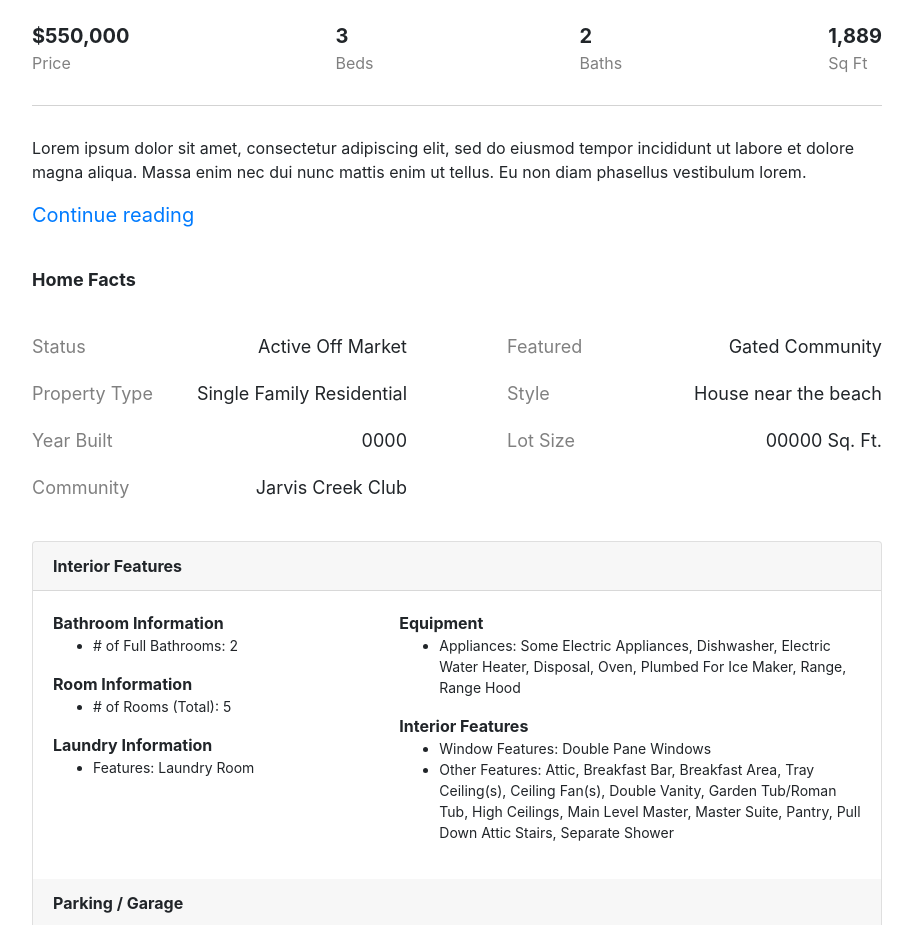
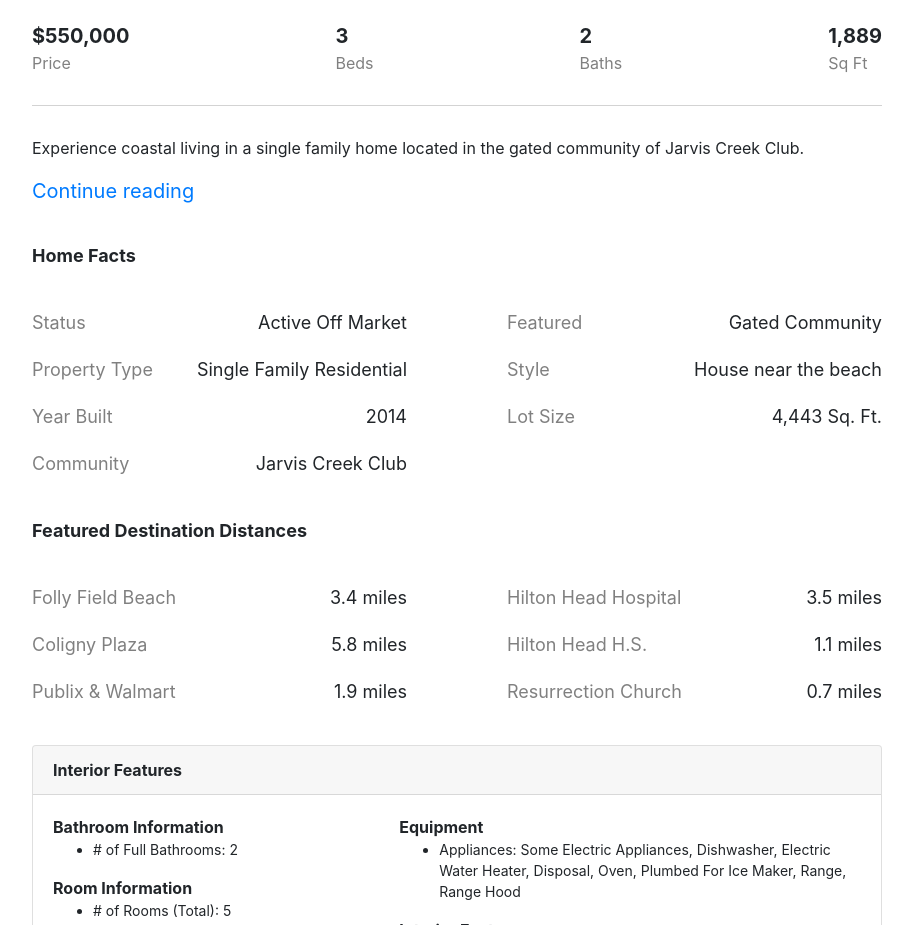
Before and after one commit to Norrismi/jarvis, a React (Create React App) app: page / in a window 1280 px wide. Shown: the part 743-1668 px from the top of the page, without its empty margins (183-1096 px from the left). Built offline with nearby package versions, Linux system fonts and the light colour scheme; no server answers.

Commit message:
changes node version

```diff
--- a/package.json
+++ b/package.json
@@ -1,6 +1,9 @@
 {
   "name": "jarvis",
   "version": "0.1.0",
+  "engines": {
+    "node": "12.16.3"
+  },
   "private": true,
   "dependencies": {
     "@firebase/firestore": "^2.3.0",
--- a/src/Components/home/Home.js
+++ b/src/Components/home/Home.js
@@ -1,7 +1,7 @@
 import React from 'react';
 import IntroPicsCarousel from '../carousel/IntroPicsCarousel'
 import Comps from '../comps/Comps'
-import CompsCarousel from '../carousel/compsCarousel/CompsCarousel'
+import IntroStats from '../introStats/IntroStats'
 import './home.css'
 import FormControl from '../contactForm/FormControl'
 
@@ -67,8 +67,8 @@ const Home = () => {
 
             <div className="home_paragraph-container">
                 <p>
-                    Lorem ipsum dolor sit amet, consectetur adipiscing elit, sed do eiusmod tempor incididunt ut labore et
-                    dolore magna aliqua. Massa enim nec dui nunc mattis enim ut tellus. Eu non diam phasellus vestibulum lorem.
+                Experience coastal living in a single family home located in the gated
+                    community of Jarvis Creek Club.
 
                 </p>
 
@@ -80,65 +80,18 @@ const Home = () => {
                 </p>
                 <div className="collapse" id="collapseExample">
                     <div>
-                    Aliquam faucibus purus in massa tempor nec feugiat nisl. Iaculis urna id volutpat lacus laoreet. Sed enim ut sem
-                    viverra aliquet eget sit. Massa id neque aliquam vestibulum morbi. Convallis posuere morbi leo urna. Molestie at
-                    elementum eu facilisis sed odio morbi. Tempus iaculis urna id volutpat. Sit amet porttitor eget dolor morbi non.
-                    Dolor sed viverra ipsum nunc aliquet bibendum. Laoreet id donec ultrices tincidunt arcu non sodales neque. Fermentum
-                    odio eu feugiat pretium. Sit amet consectetur adipiscing elit pellentesque habitant morbi.
+                     This home offers brightness with a large spacious
+                    living area accented with plantation shutters. Hardwood floors and stairway enhance the
+                    homes many features. Tiled kitchen floor with granite countertops and designer
+                    appliances round out this open concept main level. Upstairs includes 3 BD, Master BD
+                    w/ensuite &amp; walk-in closet. Two covered decks &amp; patio overlook pond w/fountain for
+                    your relaxation. Extensive landscape surrounding the home makes it a must see.
                     </div>
                 </div>
 
             </div>
 
-            <div className="home_stat-container-two">
-                    <div className="home_stat-title">
-                        <b>Home Facts</b>
-                    </div>
-                    <div className="stat-two-row">
-                        <div className="stat-column">
-
-                            <div className="status">
-                                <div id='stat_name'>Status</div>
-                                <div>Active Off Market</div>
-
-                            </div>
-                            <div className="prop-type">
-                                <div id='stat_name'>Property Type</div>
-                                <div>Single Family Residential</div>
-
-                            </div>
-                            <div className="year-built">
-                                <div id='stat_name'>Year Built</div>
-                                <div>0000</div>
-
-                            </div>
-                            <div className="community">
-                                <div id='stat_name'>Community</div>
-                                <div>Jarvis Creek Club</div>
-
-                            </div>
-                        </div>
-                        <div className="stat-column">
-
-                            <div className="hoa">
-                                <div id='stat_name'>Featured</div>
-                                <div>Gated Community</div>
-
-                            </div>
-                            <div className="style">
-                                <div id='stat_name'>Style</div>
-                                <div>House near the beach</div>
-
-                            </div>
-                            <div className="lot-size">
-                                <div id='stat_name'>Lot Size</div>
-                                <div>00000 Sq. Ft.</div>
-
-                            </div>
-                        </div>
-                    </div>
-            </div>
-
+            <IntroStats/>
 
             <div className="card home_card">
                 <div className="card-header" id='card-title'>
@@ -313,7 +266,6 @@ const Home = () => {
                 </div>
             </div>
             <Comps/>
-            {/* <CompsCarousel/> */}
             <FormControl/>
 
         </div>
--- /dev/null
+++ b/src/Components/introStats/IntroStats.js
@@ -0,0 +1,100 @@
+import React from 'react';
+
+const IntroStats = () => {
+    return (
+        <div className="home_stat-container-two">
+            <div className="home_stat-title">
+                <b>Home Facts</b>
+            </div>
+            <div className="stat-two-row">
+                <div className="stat-column">
+
+                    <div className="status">
+                        <div id='stat_name'>Status</div>
+                        <div>Active Off Market</div>
+
+                    </div>
+                    <div className="prop-type">
+                        <div id='stat_name'>Property Type</div>
+                        <div>Single Family Residential</div>
+
+                    </div>
+                    <div className="year-built">
+                        <div id='stat_name'>Year Built</div>
+                        <div>2014</div>
+
+                    </div>
+                    <div className="community">
+                        <div id='stat_name'>Community</div>
+                        <div>Jarvis Creek Club</div>
+
+                    </div>
+                </div>
+                <div className="stat-column">
+
+                    <div className="hoa">
+                        <div id='stat_name'>Featured</div>
+                        <div>Gated Community</div>
+
+                    </div>
+                    <div className="style">
+                        <div id='stat_name'>Style</div>
+                        <div>House near the beach</div>
+
+                    </div>
+                    <div className="lot-size">
+                        <div id='stat_name'>Lot Size</div>
+                        <div>4,443 Sq. Ft.</div>
+
+                    </div>
+                </div>
+            </div>
+
+            <div className="home_stat-title">
+                <b>Featured Destination Distances</b>
+            </div>
+            <div className="stat-two-row">
+                <div className="stat-column">
+
+                    <div className="prop-type">
+                        <div id='stat_name'>Folly Field Beach</div>
+                        <div>3.4 miles</div>
+
+                    </div>
+                    <div className="year-built">
+                        <div id='stat_name'>Coligny Plaza</div>
+                        <div>5.8 miles</div>
+
+                    </div>
+                    <div className="status">
+                        <div id='stat_name'>Publix & Walmart</div>
+                        <div>1.9 miles</div>
+
+                    </div>
+
+                </div>
+                <div className="stat-column">
+
+                    <div className="hoa">
+                        <div id='stat_name'>Hilton Head Hospital</div>
+                        <div>3.5 miles</div>
+
+                    </div>
+                    <div className="style">
+                        <div id='stat_name'>Hilton Head H.S.</div>
+                        <div>1.1 miles</div>
+
+                    </div>
+                    <div className="lot-size">
+                        <div id='stat_name'>Resurrection Church</div>
+                        <div>0.7 miles</div>
+
+                    </div>
+                </div>
+            </div>
+        </div>
+
+    );
+}
+
+export default IntroStats;
```
Also changed, not shown: src/Components/introStats/introStats.css (added).
